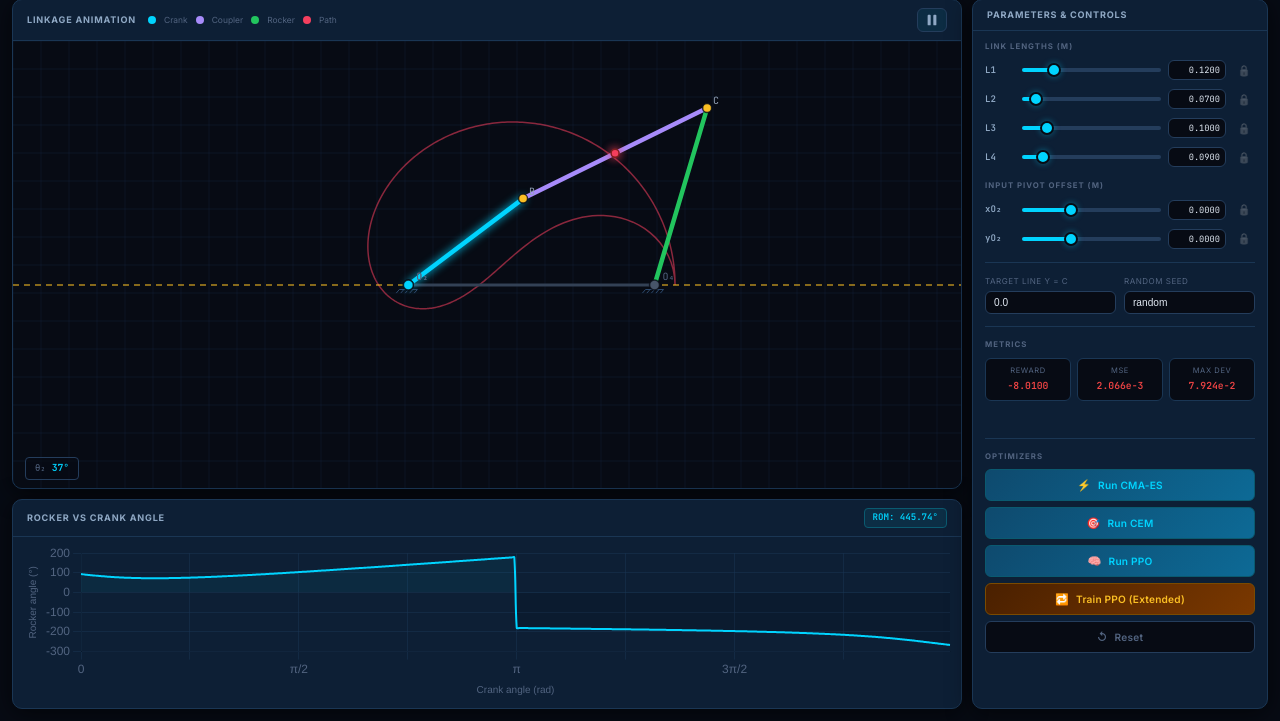
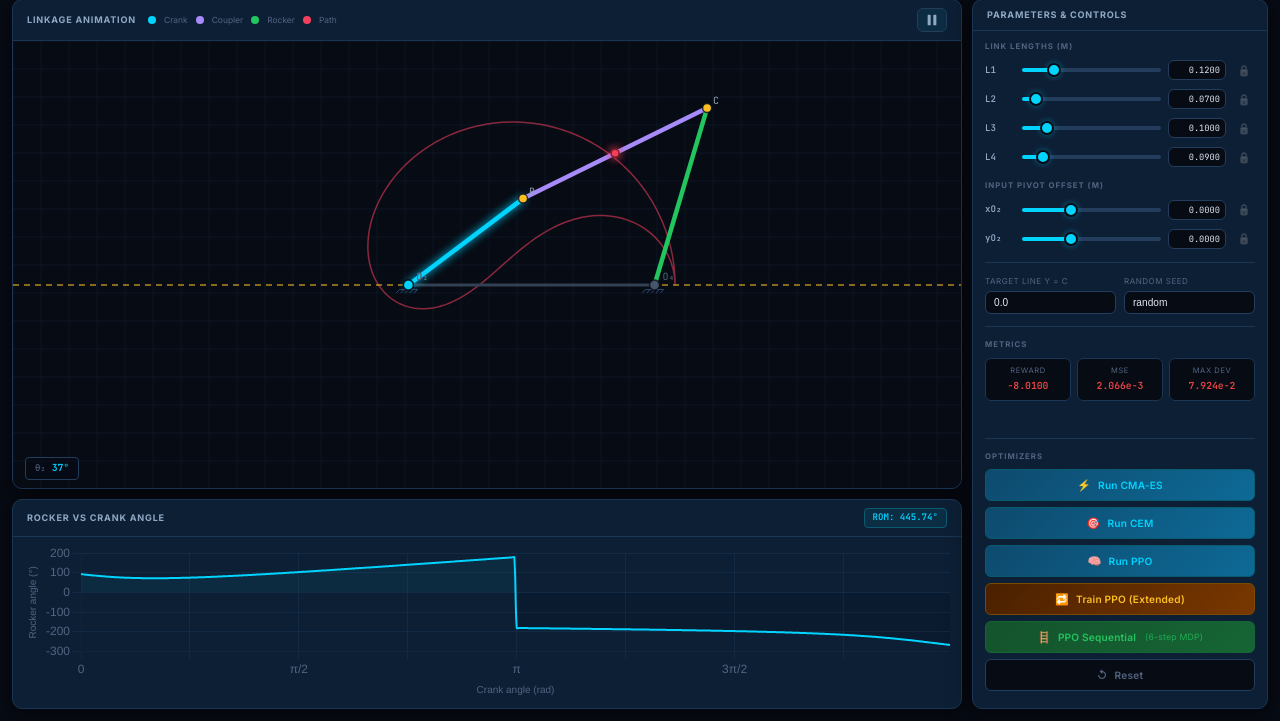
Before and after one commit to amithsatheeshworks123/FYP-4_bar, a Flask app: page / in a window 1280 px wide. Shown: the part 79-800 px from the top of the page. Run offline with Flask 3, Linux system fonts and the light colour scheme.

Commit message:
Add PPO Sequential button to UI optimizer section
templates/index.html:
  Added "btn-ppo-seq" button between "Train PPO (Extended)" and "Reset".
  Label: "PPO Sequential (6-step MDP)" — clearly identifies it as the
  sequential MDP approach distinct from the bandit PPO variants.
  Tooltip explains the L1→L2→L3→L4→xO2→yO2 step structure.

static/css/style.css:
  Added .btn-ppo-seq with green accent (--green / #22c55e) to visually
  distinguish it from cyan (CMA/CEM/PPO) and amber (PPO Extended).
  Added .btn-seq-label for the smaller "(6-step MDP)" sub-label.

static/js/main.js:
  1. Added "btn-ppo-seq" to the button-disable list in setOptimizing() so
     it locks with all other buttons during any optimizer run.
  2. Added ppo_sequential to the labels map for the status message.
  3. Wired click → runOptimizer("ppo_sequential"), which POSTs to
     /api/optimize/ppo_sequential with {target_c, seed, params, lock_mask}.
     The backend defaults to steps=300; no extra UI input required.

https://claude.ai/code/session_01Kk37eu6UEm3rH3VhA2GaRc

```diff
--- a/static/css/style.css
+++ b/static/css/style.css
@@ -434,6 +434,24 @@ html, body {
   box-shadow: 0 4px 12px rgba(251,191,36,0.2);
 }
 
+.btn-ppo-seq {
+  background: linear-gradient(135deg, #14532d, #166534);
+  color: var(--green);
+  border: 1px solid #166534;
+}
+.btn-ppo-seq:hover:not(:disabled) {
+  background: linear-gradient(135deg, #166534, #16a34a);
+  border-color: var(--green);
+  transform: translateY(-1px);
+  box-shadow: 0 4px 12px rgba(34,197,94,0.2);
+}
+.btn-seq-label {
+  font-size: 0.67rem;
+  font-weight: 400;
+  opacity: 0.75;
+  margin-left: 2px;
+}
+
 .btn-reset {
   background: var(--bg);
   color: var(--txt3);
--- a/static/js/main.js
+++ b/static/js/main.js
@@ -611,7 +611,7 @@ function updateMetricsDisplay() {
 
 function setOptimizing(running, method) {
   state.optimizing = running;
-  const btns = ["btn-cma", "btn-cem", "btn-ppo", "btn-ppo-train", "btn-reset"].map(id => document.getElementById(id));
+  const btns = ["btn-cma", "btn-cem", "btn-ppo", "btn-ppo-train", "btn-ppo-seq", "btn-reset"].map(id => document.getElementById(id));
   btns.forEach(b => { b.disabled = running; });
 
   const statusEl  = document.getElementById("opt-status");
@@ -647,7 +647,7 @@ function finishProgress() {
 
 async function runOptimizer(method) {
   if (state.optimizing) return;
-  const labels = { cma: "CMA-ES", cem: "CEM", ppo: "PPO", ppo_extended: "PPO Extended Training" };
+  const labels = { cma: "CMA-ES", cem: "CEM", ppo: "PPO", ppo_extended: "PPO Extended Training", ppo_sequential: "PPO Sequential (6-step MDP)" };
   setOptimizing(true, labels[method]);
 
   try {
@@ -755,6 +755,7 @@ document.addEventListener("DOMContentLoaded", () => {
   document.getElementById("btn-cem").addEventListener("click",       () => runOptimizer("cem"));
   document.getElementById("btn-ppo").addEventListener("click",       () => runOptimizer("ppo"));
   document.getElementById("btn-ppo-train").addEventListener("click", () => runOptimizer("ppo_extended"));
+  document.getElementById("btn-ppo-seq").addEventListener("click",   () => runOptimizer("ppo_sequential"));
   document.getElementById("btn-reset").addEventListener("click",      resetAll);
 
   // Initial computation
--- a/templates/index.html
+++ b/templates/index.html
@@ -241,6 +241,9 @@
               <button id="btn-ppo-train" class="btn btn-ppo-train" title="Train PPO for 1000 steps with a larger batch and lower learning rate for deeper convergence">
                 <span class="btn-icon">🔁</span> Train PPO (Extended)
               </button>
+              <button id="btn-ppo-seq" class="btn btn-ppo-seq" title="Sequential MDP: agent selects one parameter per step (L1→L2→L3→L4→xO2→yO2) with intermediate feasibility rewards at steps 1 and 3">
+                <span class="btn-icon">🪜</span> PPO Sequential <span class="btn-seq-label">(6-step MDP)</span>
+              </button>
               <button id="btn-reset" class="btn btn-reset">
                 <span class="btn-icon">↺</span> Reset
               </button>
```
